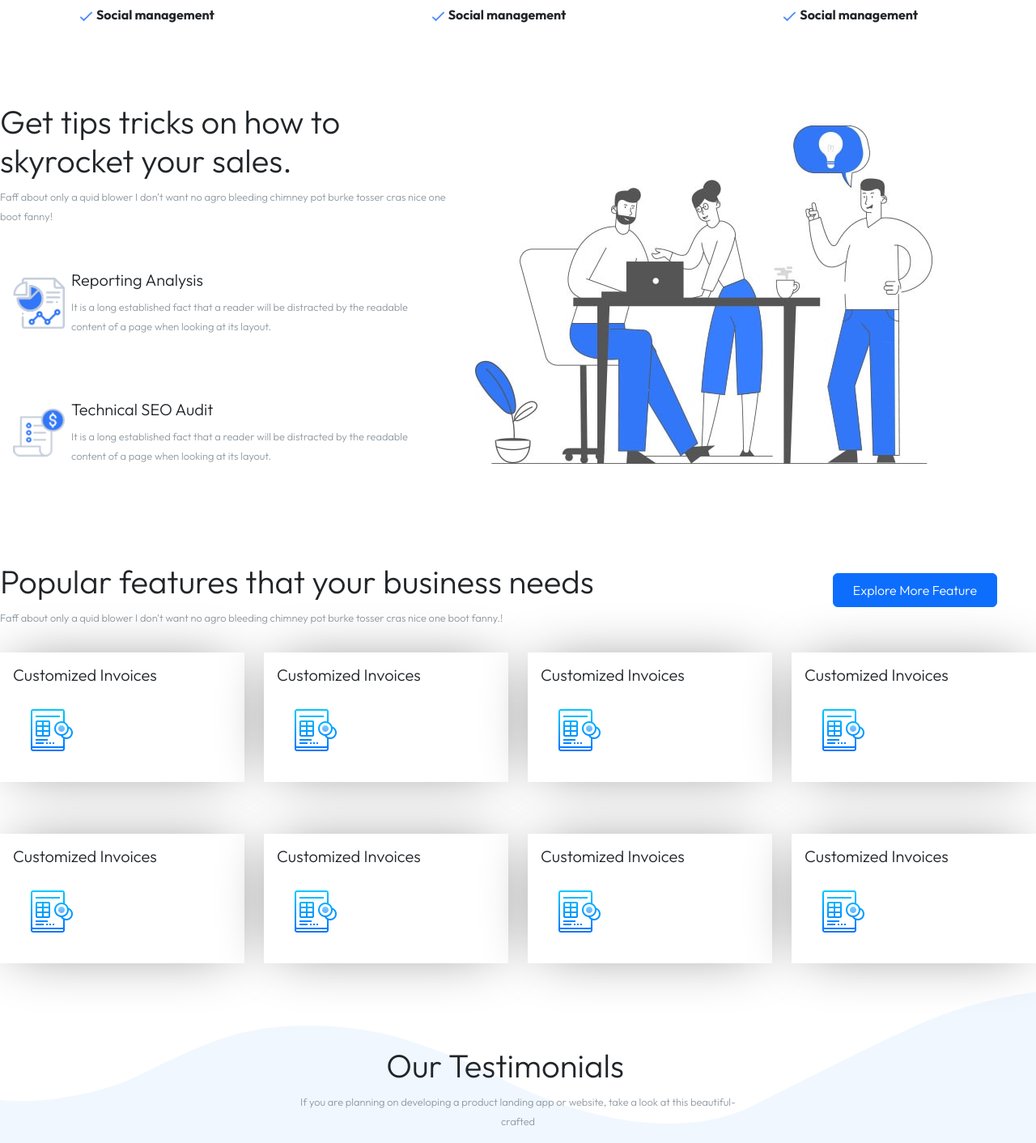
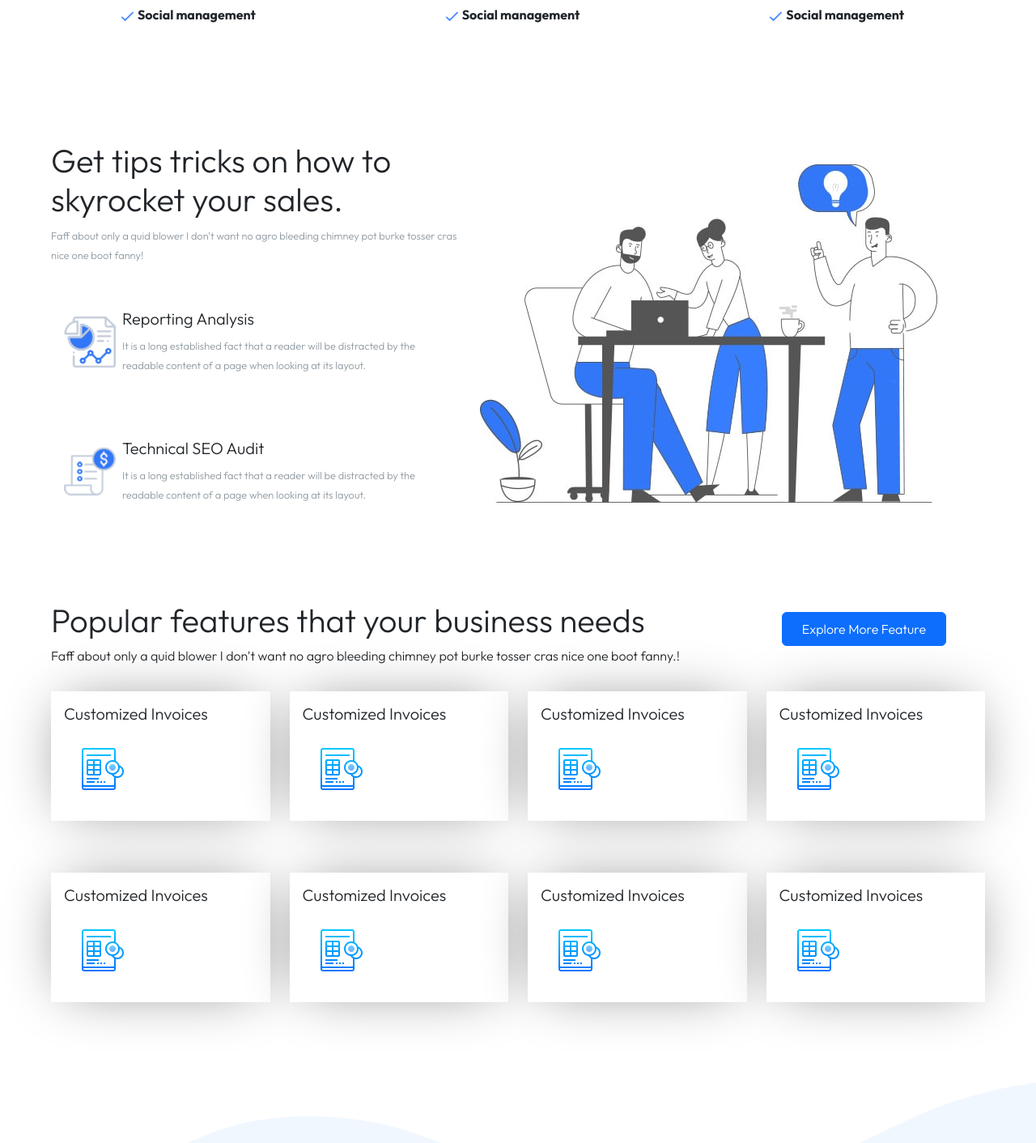
Before and after one commit to Richter96/proj-html-vuejs, a Vue app: page / in a window 1280 px wide. Shown: the part 900-2312 px from the top of the page at 81% size. Built offline with nearby package versions, Linux system fonts and the light colour scheme.

Commit message:
edit structure container

```diff
--- a/src/components/LatestPost.vue
+++ b/src/components/LatestPost.vue
@@ -13,7 +13,7 @@ export default {
 
 <template>
     <div class="latestPost text-center my-5">
-
+        <div class="container_md">
             <h2>Latest Posts</h2>
             <span>If you are planning on developing a product landing.</span>
 
@@ -55,6 +55,8 @@ export default {
                 <div class="col"></div>
                 <div class="col"></div>
             </div>
+
+        </div>
     </div>
 </template>
 
@@ -64,6 +66,8 @@ export default {
 
 <style lang="scss">
 @use '../assets/scss/partials/variables' as *;
+
+
 
 .posts {
     margin-top: 4rem;
--- a/src/components/OptionMarket.vue
+++ b/src/components/OptionMarket.vue
@@ -12,6 +12,7 @@ export default {
 </script>
 
 <template>
+    <div class="container_md">
         <div class="optionMarket">
             <div class="row row-cols-3 d-flex justify-content-center">
                 <!-- option -->
@@ -72,6 +73,7 @@ export default {
 
             </div>
         </div>
+    </div>
 </template>
 
 <style lang="scss">
--- a/src/components/PopularFeatures.vue
+++ b/src/components/PopularFeatures.vue
@@ -12,7 +12,9 @@ export default {
 </script>
 
 <template>
-    <div class="popularFeatures row row-cols-2">
+    <div class="popularFeatures container_md row row-cols-2 position-relative">
+
+        <img class="circle position-absolute" src="../assets/img/14.png" alt="">
         <div class="col-12 d-flex justify-content-between align-items-baseline">
             <div>
                 <h2>Popular features that your business needs</h2>
@@ -82,7 +84,14 @@ export default {
 @use '../assets/scss/partials/variables' as *;
 
 .popularFeatures {
-    margin-top: 4rem;
+
+    .circle {
+        top: 0;
+        left: -40rem;
+    }
+
+    margin: 4rem auto !important;
+
 
     .card {
         box-shadow: 0px 0px 71px -17px #818181;
@@ -97,7 +106,6 @@ export default {
         }
 
         &:hover img {
-
             filter: invert(1);
             filter: saturate(0);
         }
@@ -114,7 +122,6 @@ export default {
     }
 
     button {
-
         padding: 0.5rem 1.5rem;
         margin: 0rem 3rem;
 
--- a/src/components/TricksSales.vue
+++ b/src/components/TricksSales.vue
@@ -13,7 +13,7 @@ export default {
 
 <template>
     <!-- section trick sales -->
-    <div class="TricksSales row row-cols-2">
+    <div class="TricksSales container_md row row-cols-2">
         <div class="col_40 textTrick">
             <h2>Get tips tricks on how to skyrocket your sales.</h2>
             <span>Faff about only a quid blower I don't want no agro bleeding chimney pot burke tosser cras nice one boot
@@ -51,8 +51,13 @@ export default {
 
 
 
-<style lang="scss">
+<style lang="scss" scoped>
 @use '../assets/scss/partials/variables' as *;
+
+.TricksSales {
+
+    margin: 3rem auto;
+
 
     h2 {
         padding-right: 2rem;
@@ -69,11 +74,6 @@ span {
     }
 
     .card {
-    border-radius: 0;
-    border: 0;
-    padding: 1rem;
-    flex-direction: row;
-    margin: 2rem 0;
 
         &:hover {
             box-shadow: 9px 8px 23px 0px #888888;
@@ -101,4 +101,5 @@ span {
         }
 
     }
+}
 </style>
```
Lines whose indentation alone changed are shown as unchanged.
